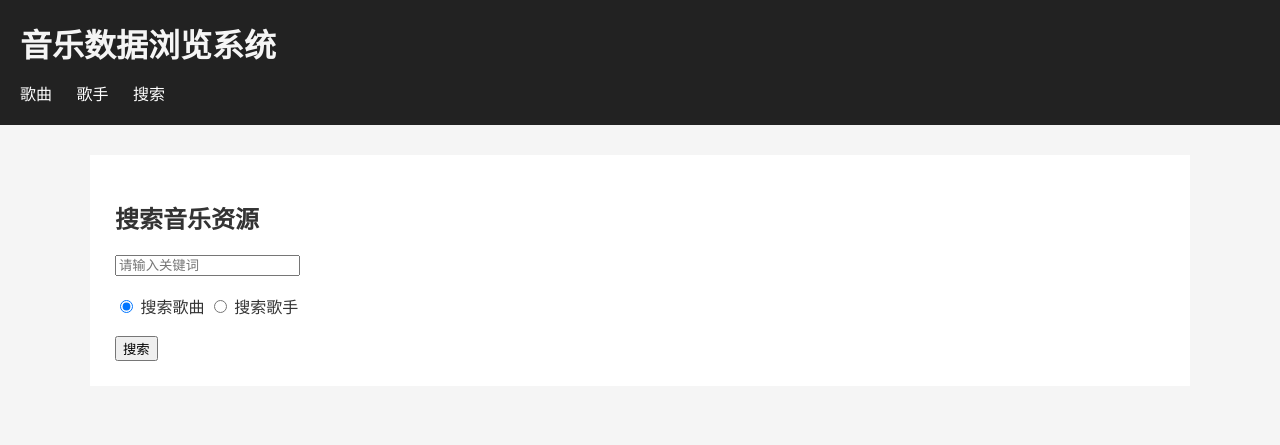
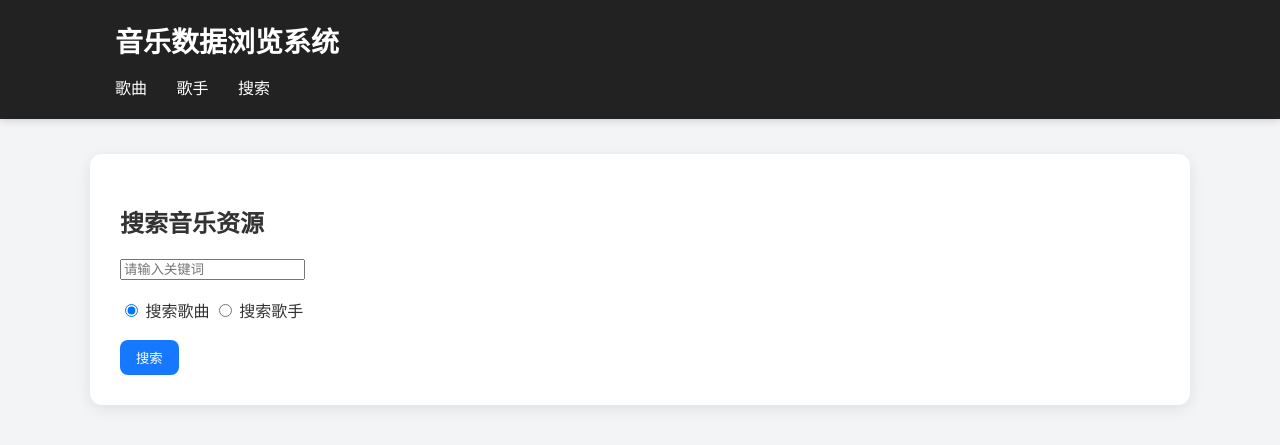
Before and after one commit to bpmfdtnljqx/Major_project_1, a Django app: page /search/ in a window 1280 px wide. Shown: the top 445 px of the page. Run offline with Django 5.2, Linux system fonts and the light colour scheme.

Commit message:
fix:调整页面美观_1

```diff
--- a/website/music/static/style.css
+++ b/website/music/static/style.css
@@ -1,35 +1,81 @@
+/* 全局基础 */
+* {
+    box-sizing: border-box;
+}
 body {
     margin: 0;
-    font-family: Arial, Helvetica, sans-serif;
-    background: #f5f5f5;
+    font-family:
+        "Microsoft YaHei",
+        Arial,
+        sans-serif;
+    background: #f3f4f6;
     color: #333;
 }
-header {
+/* 顶部导航*/
+.site-header {
     background: #222;
-    color: #f5f5f5;
-    padding: 20px;
+    color:white;
+    box-shadow:
+        0 2px 8px rgba(0,0,0,0.15);
 }
-header h1 {
-    margin: 0 0 15px 0;
+.header-container {
+    max-width:1100px;
+    margin:auto;
+    padding:20px 25px;
 }
-nav a {
-    color: white;
-    text-decoration: none;
-    margin-right: 20px;
+.site-title {
+    margin:0 0 15px;
+    font-size:28px;
 }
-nav a:hover {
-    text-decoration: underline;
+/* 导航 */
+.main-nav a {
+    color:white;
+    text-decoration:none;
+    margin-right:25px;
+    font-size:16px;
+    transition:0.2s;
 }
-main {
-    width: 90%;
-    max-width: 1100px;
-    margin: 30px auto;
-    background: white;
-    padding: 25px;
-    box-sizing: border-box;
+.main-nav a:hover {
+    color:#66b3ff;
 }
-footer {
-    text-align: center;
-    margin: 30px 0;
-    color: #777;
+/*主体 */
+.page-container {
+    width:90%;
+    max-width:1100px;
+    margin:35px auto;
+    background:white;
+    padding:30px;
+    border-radius:12px;
+    box-shadow:
+        0 4px 15px rgba(0,0,0,0.08);
 }
+/* 通用链接 */
+a {
+    color:#333;
+    text-decoration:none;
+}
+a:hover {
+    color:#1677ff;
+}
+/* 通用图片 */
+img {
+    max-width:100%;
+    display:block;
+}
+/*  按钮基础 */
+button,
+.btn {
+    display:inline-block;
+    padding:
+        8px 16px;
+    border:none;
+    border-radius:8px;
+    background:#1677ff;
+    color:white;
+    cursor:pointer;
+    text-decoration:none;
+}
+button:hover,
+.btn:hover {
+    background:#0958d9;
+}
--- a/website/music/templates/base.html
+++ b/website/music/templates/base.html
@@ -1,23 +1,38 @@
 <!DOCTYPE html>
-<html lang="zh-CN"><head>
-    <meta charset="="UTF-8">
-    <metaname="viewpoint" content=""width=device-width,initial-scale=1.0">
-    <title>{% block title %}音乐数据浏览系统{% endblock %}</title>
+<html lang="zh-CN">
+<head>
+    <meta charset="UTF-8">
+    <meta name="viewport" content="width=device-width, initial-scale=1.0">
+    <title>
+        {% block title %}
+        音乐数据浏览系统
+        {% endblock %}
+    </title>
     {% load static %}
     <link rel="stylesheet" href="{% static 'style.css' %}">
 </head>
 <body>
-    <header>
-        <h1>音乐数据浏览系统</h1>
-        <nav>
-            <a href="/">歌曲</a>
-            <a href="/artists/">歌手</a>
-            <a href="/search/">搜索</a>
+<header class="site-header">
+    <div class="header-container">
+        <h1 class="site-title">
+            音乐数据浏览系统
+        </h1>
+        <nav class="main-nav">
+            <a href="/">
+                歌曲
+            </a>
+            <a href="/artists/">
+                歌手
+            </a>
+            <a href="/search/">
+                搜索
+            </a>
         </nav>
+    </div>
 </header>
-
-    <main>
+<main class="page-container">
     {% block content %}
     {% endblock %}
 </main>
-</body></html>
+</body>
+</html>
```
Lines whose indentation alone changed are shown as unchanged.
